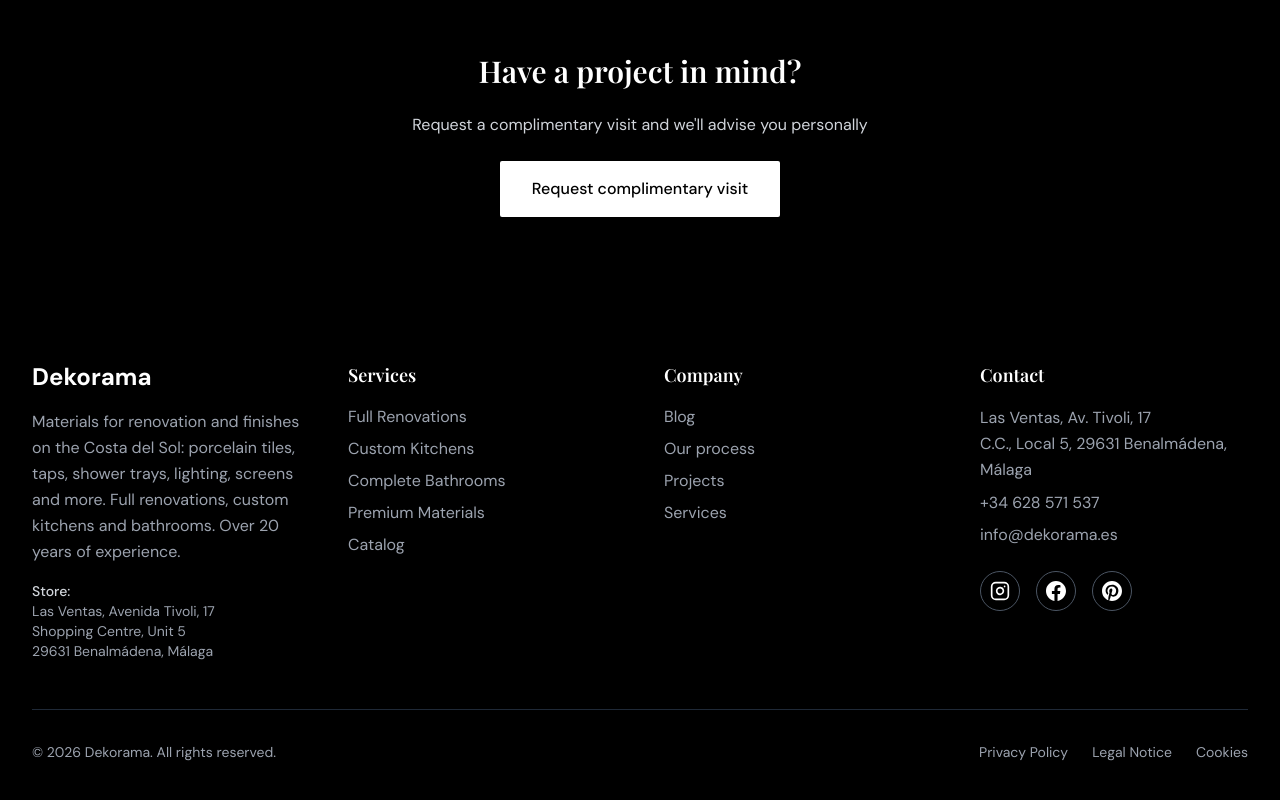
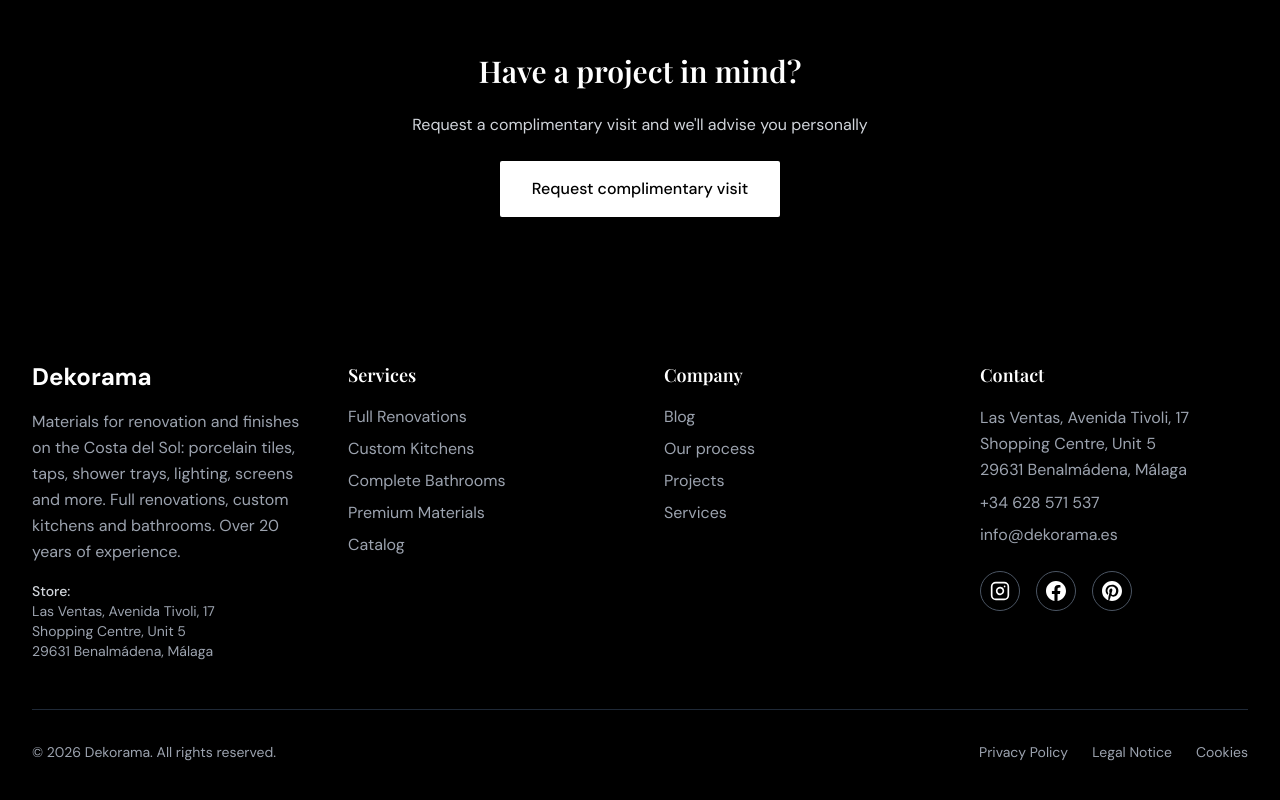
Before and after one commit to Dekorama/dekorama-website, a Next.js app: page /en/blog in a window 1280 px wide. Shown: the part 3314-4114 px from the top of the page. Built offline with nearby package versions, Linux system fonts and the light colour scheme; no server answers; a web font is replaced by a local one.

Commit message:
feat: enhance localization support by updating getTranslations calls in BlogPage, ContactoPage, and Footer components

```diff
--- a/src/app/[locale]/blog/page.js
+++ b/src/app/[locale]/blog/page.js
@@ -25,10 +25,10 @@ export async function generateMetadata({ params }) {
 }
 
 export default async function BlogPage({ params }) {
-  const { locale } = await Promise.resolve(params || {})
+  const { locale } = await params
   const posts = getPosts(locale)
-  const t = await getTranslations('blog')
-  const tCta = await getTranslations('cta')
+  const t = await getTranslations({ locale, namespace: 'blog' })
+  const tCta = await getTranslations({ locale, namespace: 'cta' })
   const formatDate = (dateStr) => {
     const d = new Date(dateStr)
     return d.toLocaleDateString(locale === 'en' ? 'en-GB' : 'es-ES', { year: 'numeric', month: 'long', day: 'numeric' })
--- a/src/app/[locale]/contacto/page.js
+++ b/src/app/[locale]/contacto/page.js
@@ -23,8 +23,10 @@ export async function generateMetadata({ params }) {
   }
 }
 
-export default async function ContactoPage() {
-  const t = await getTranslations('contactPage')
+export default async function ContactoPage({ params }) {
+  const { locale } = await params
+  const t = await getTranslations({ locale, namespace: 'contactPage' })
+  const tFooter = await getTranslations({ locale, namespace: 'footer' })
 
   return (
     <div className="min-h-screen bg-white pt-20">
@@ -52,9 +54,9 @@ export default async function ContactoPage() {
             </div>
             <p className="font-semibold text-black">{t('infoAddress')}</p>
             <p className="text-gray-500 text-sm leading-relaxed">
-              Las Ventas, Av. Tivoli, 17<br />
-              C.C., Local 5<br />
-              29631 Benalmádena, Málaga
+              {tFooter('address').split('\n').map((line, i) => (
+                <span key={i}>{line}<br /></span>
+              ))}
             </p>
           </div>
 
--- a/src/components/Footer.jsx
+++ b/src/components/Footer.jsx
@@ -86,8 +86,9 @@ export default function Footer() {
             <h3 className="text-lg font-semibold mb-4">{t('contact')}</h3>
             <ul className="space-y-2 text-gray-400">
               <li className="leading-relaxed">
-                Las Ventas, Av. Tivoli, 17<br />
-                C.C., Local 5, 29631 Benalmádena, Málaga
+                {t('address').split('\n').map((line, i) => (
+                  <span key={i}>{line}<br /></span>
+                ))}
               </li>
               <li>
                 <a href="tel:+34628571537" className="hover:text-white transition-colors">
```
